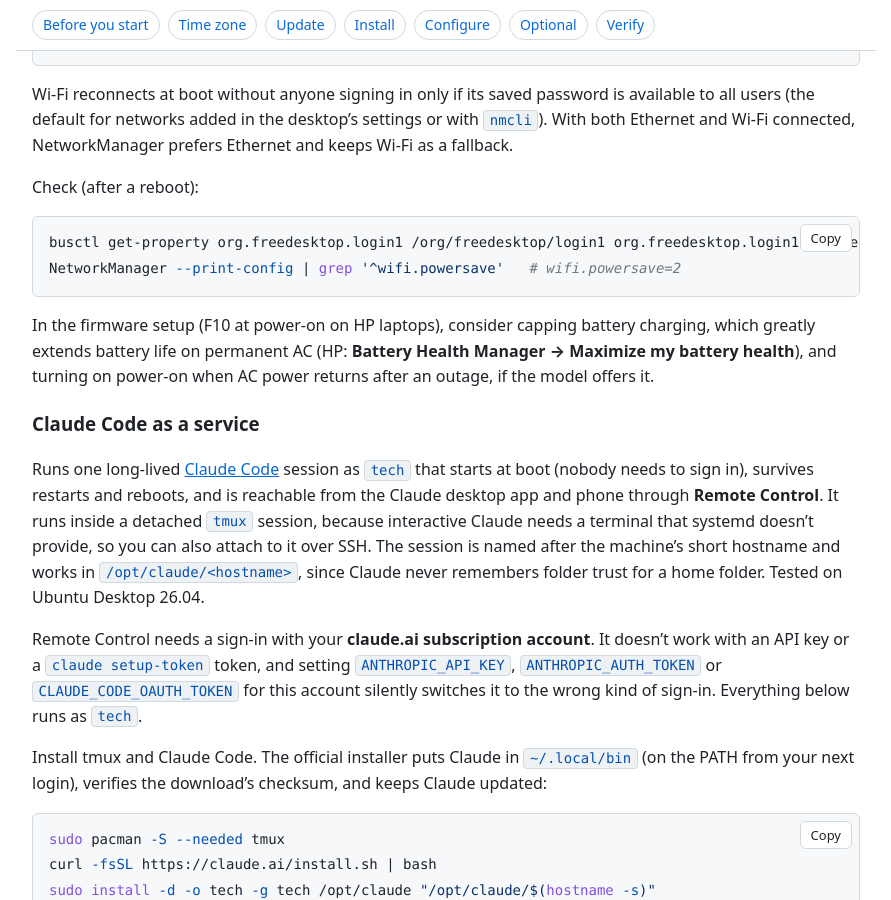
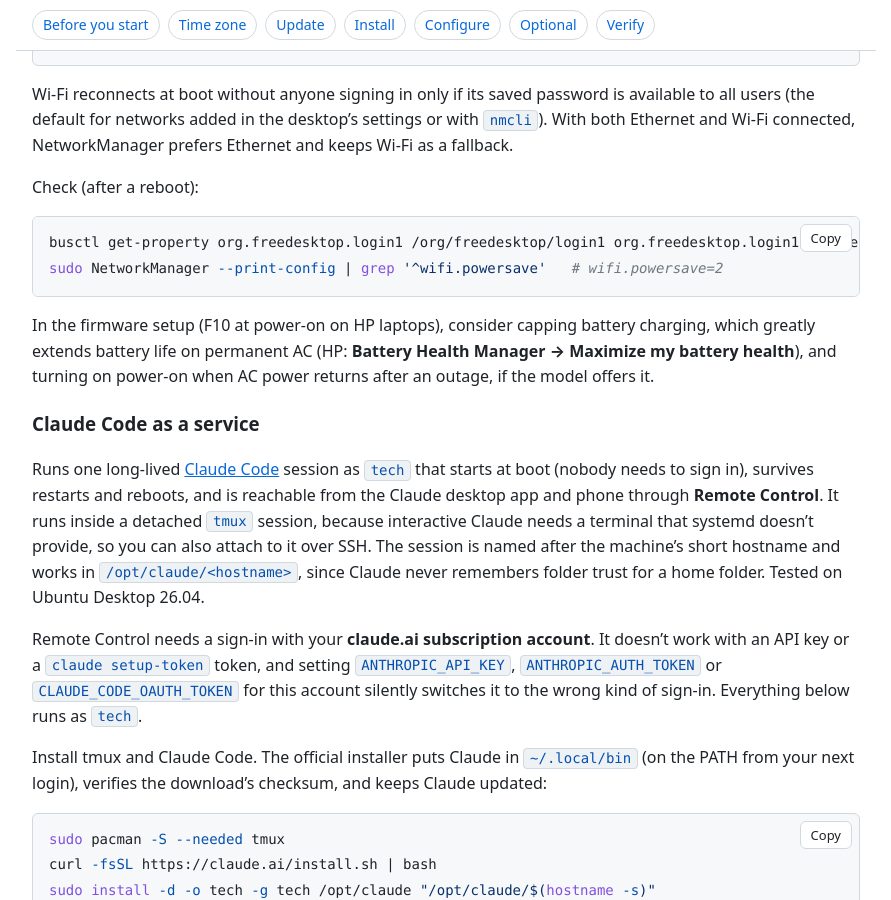
Before and after one commit to leewiscovitch/wiscovitch-install, a Jekyll site: the page built from cachyos.md, in a window 1280 px wide and 900 px high, scrolled down 3513 px. Shown: the whole window, without its empty margins (194-1085 px from the left). Built offline with Jekyll 4.4.1, drawn with Linux system fonts in a browser that asks for light colours.

Commit message:
Server use: read NetworkManager's config with sudo (cloud-init leaves a root-only conf file on Fedora 44 / Alma 10)
Co-Authored-By: Claude Opus 5.5 <noreply@anthropic.com>

````diff
--- a/_includes/server-power.md
+++ b/_includes/server-power.md
@@ -37,7 +37,7 @@ Check (after a reboot):
 busctl get-property org.freedesktop.login1 /org/freedesktop/login1 org.freedesktop.login1.Manager HandleLidSwitch HandleLidSwitchExternalPower   # s "ignore" (twice)
 {% if include.idle == "gnome" %}dconf read /org/gnome/settings-daemon/plugins/power/sleep-inactive-ac-type   # 'nothing'
 dconf read /org/gnome/settings-daemon/plugins/power/sleep-inactive-battery-timeout   # 1800
-{% endif %}{% if include.wifi %}NetworkManager --print-config | grep '^wifi.powersave'   # wifi.powersave=2
+{% endif %}{% if include.wifi %}sudo NetworkManager --print-config | grep '^wifi.powersave'   # wifi.powersave=2
 {% endif %}```
 {%- elsif include.part == "bios" -%}
 In the firmware setup (F10 at power-on on HP laptops), consider capping battery charging, which greatly extends battery life on permanent AC (HP: **Battery Health Manager → Maximize my battery health**), and turning on power-on when AC power returns after an outage, if the model offers it.
````
Also changed, not shown: 1 other file.
